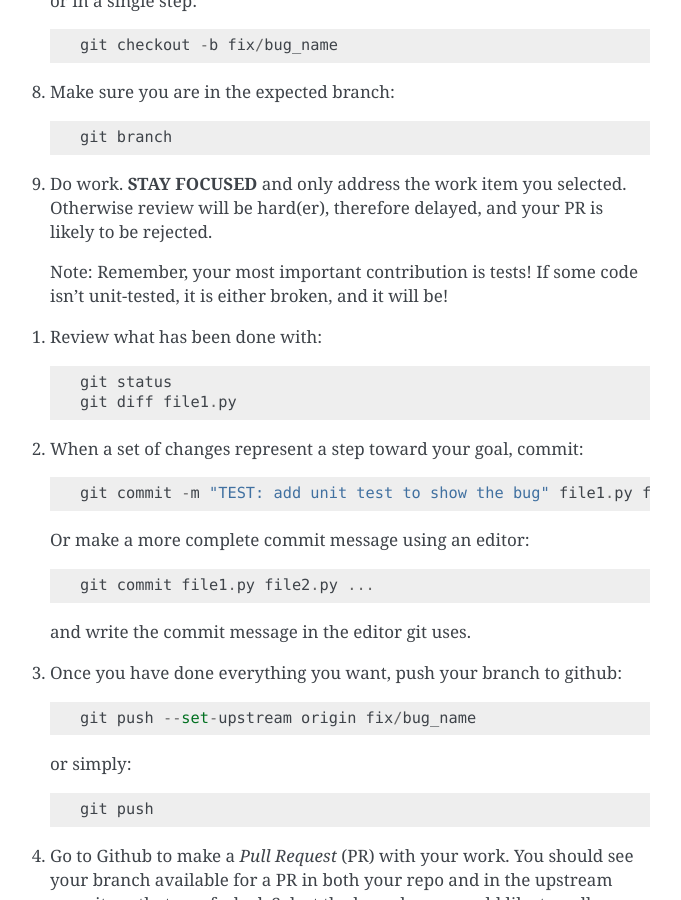
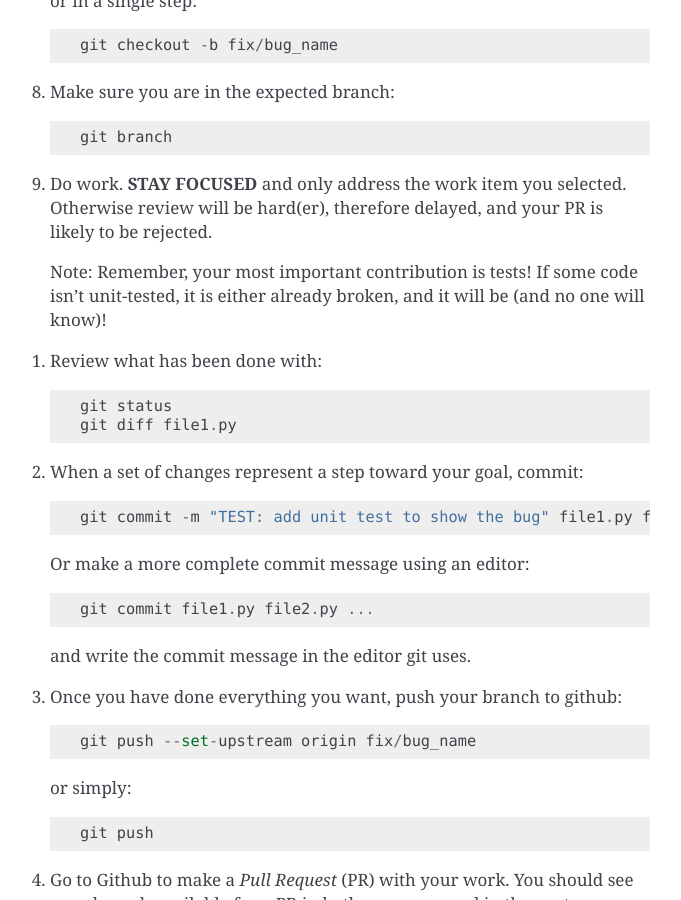
Before and after one commit to jonathanrocher/sprint_tutorial, a Sphinx documentation site: the page built from doc/how_to_sprint.rst, in a window 1280 px wide and 900 px high, scrolled down 3338 px. Shown: the whole window, without its empty margins (430-1111 px from the left). Built offline with Sphinx 7.4.7, drawn with Linux system fonts in a browser that asks for light colours.

Commit message:
Tweak comment.

```diff
--- a/doc/how_to_sprint.rst
+++ b/doc/how_to_sprint.rst
@@ -157,7 +157,7 @@ The typical workflows
      likely to be rejected.
 
     Note: Remember, your most important contribution is tests! If some code isn't
-    unit-tested, it is either broken, and it will be!
+    unit-tested, it is either already broken, and it will be (and no one will know)!
 
   #. Review what has been done with::
 
```
